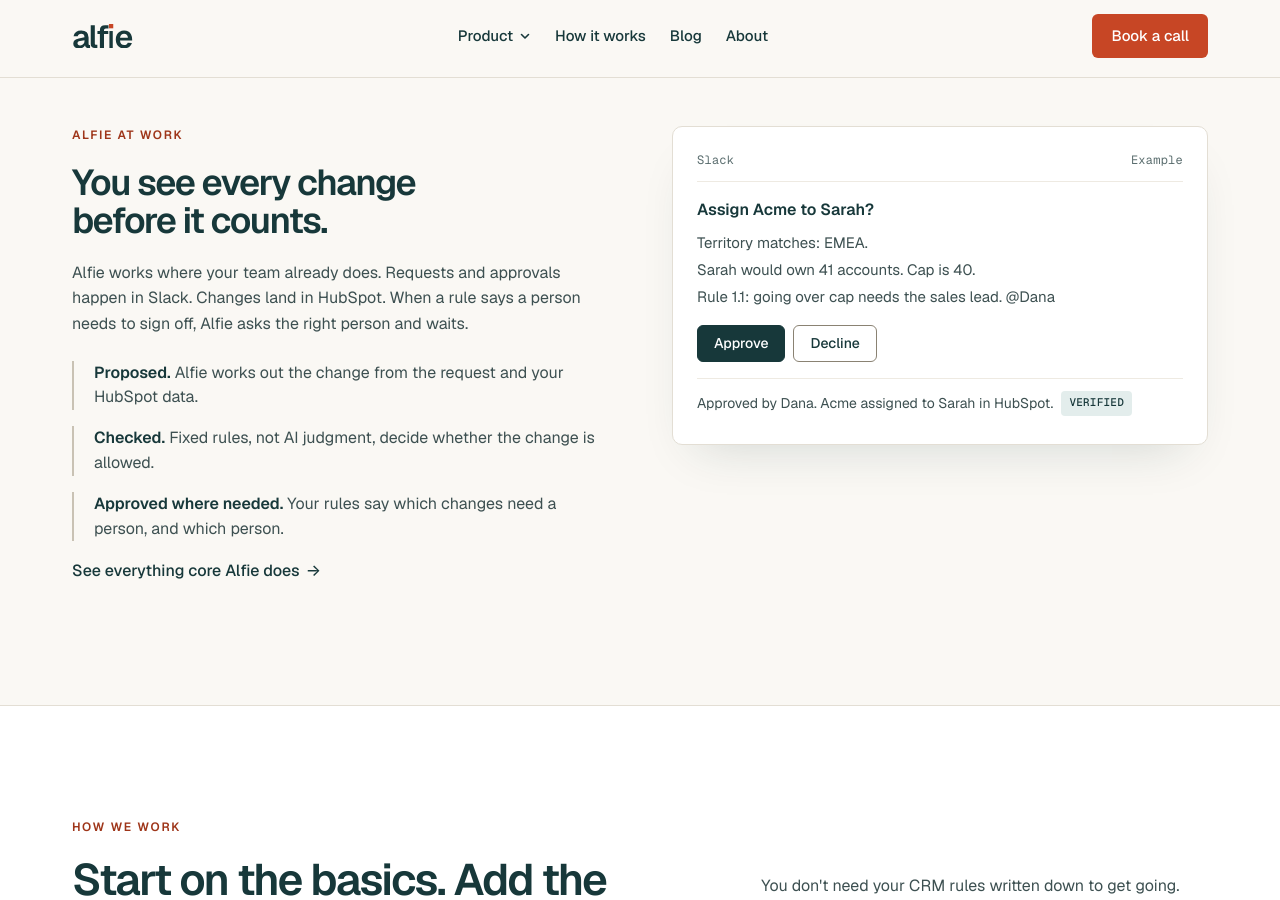
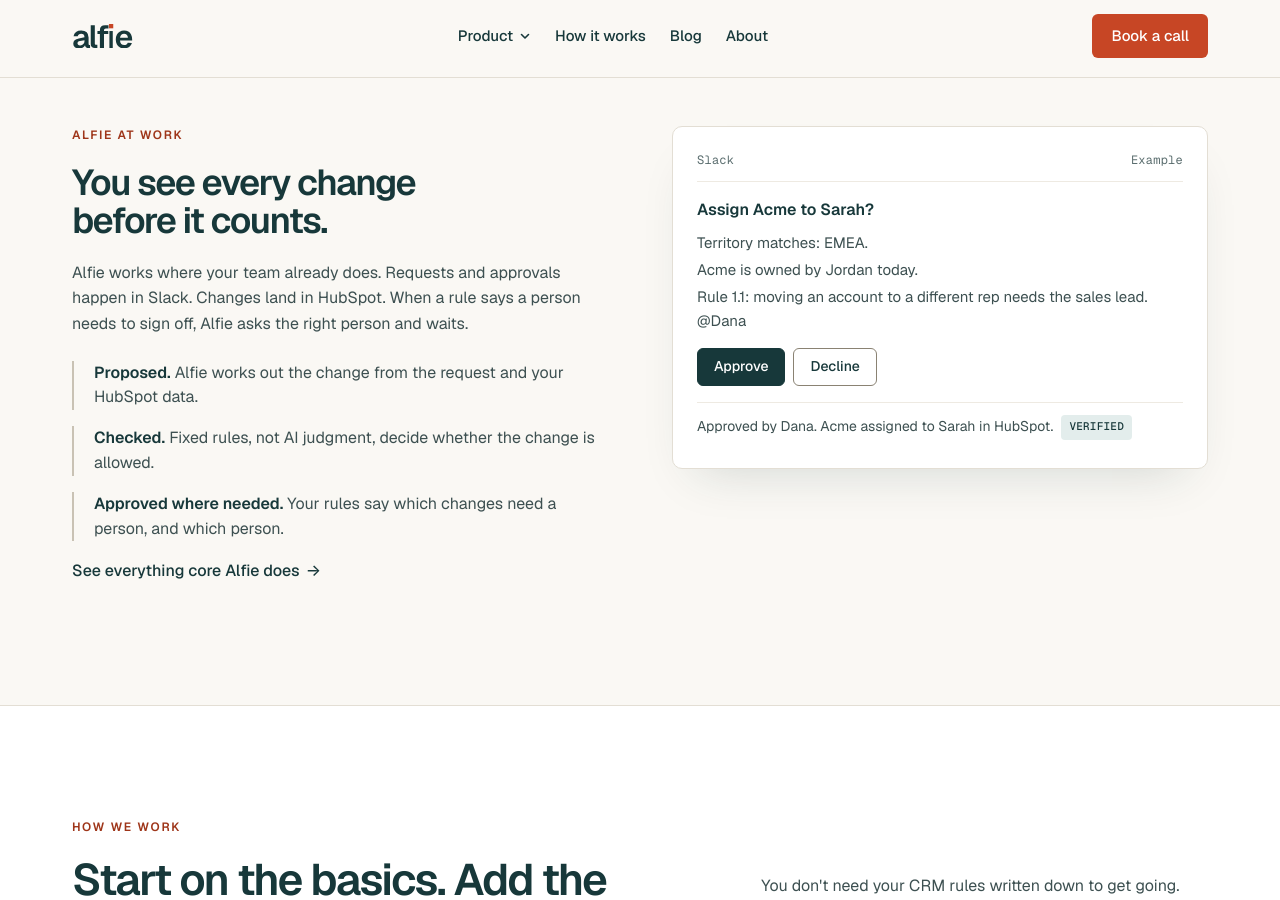
Before and after one commit to bsstaveley87/workwithalfie-site, a Jekyll site: the page built from index.html, in a window 1280 px wide and 900 px high, scrolled down 2504 px. Built offline with Jekyll 4.4.1, drawn with Linux system fonts in a browser that asks for light colours; some of the changed text lies outside the part shown.

Commit message:
Copy: owner-cap lines follow new rule 1.1 (pages)

```diff
--- a/how-it-works.html
+++ b/how-it-works.html
@@ -19,8 +19,8 @@ faq_ids: [how_q-day-one, faq_no-rules, faq_approval, faq_owns-rules, faq_hubspot
   <h2 id="st-title">Request. Rule check. Approval if needed. Verified.</h2>
   <ol class="steps tl">
     <li><span class="n" aria-hidden="true">01</span><h3>Request</h3><p>A change starts in one of two ways: someone asks in Slack ("Move Acme to Sarah"), one record or a pasted list, or Alfie spots something your rules cover, like a deal at Proposal with no close date. Alfie uses AI to read the request and your HubSpot data, and proposes one specific change.</p><p class="ex"><span class="ex-tag">Example</span>Request from Jordan: assign Acme Ltd to Sarah.</p></li>
-    <li><span class="n" aria-hidden="true">02</span><h3>Rule check</h3><p>Fixed checks, written from your approved rules, decide whether the change is allowed. AI proposes; it doesn't get the final say. If the change fails a rule, nothing is written and Alfie says which rule it failed.</p><p class="ex"><span class="ex-tag">Example</span>Territory passes. Over owner cap (41 of 40).</p></li>
-    <li><span class="n" aria-hidden="true">03</span><h3>Approval if needed</h3><p>Your rules say which changes need a person, and which person. Alfie asks them in Slack, with the reason, and waits. Nothing happens until they approve.</p><p class="ex"><span class="ex-tag">Example</span>Rule 1.1: going over cap needs the sales lead. @Dana [Approve] [Decline]</p></li>
+    <li><span class="n" aria-hidden="true">02</span><h3>Rule check</h3><p>Fixed checks, written from your approved rules, decide whether the change is allowed. AI proposes; it doesn't get the final say. If the change fails a rule, nothing is written and Alfie says which rule it failed.</p><p class="ex"><span class="ex-tag">Example</span>Territory passes. Acme is owned by Jordan today.</p></li>
+    <li><span class="n" aria-hidden="true">03</span><h3>Approval if needed</h3><p>Your rules say which changes need a person, and which person. Alfie asks them in Slack, with the reason, and waits. Nothing happens until they approve.</p><p class="ex"><span class="ex-tag">Example</span>Rule 1.1: moving an account to a different rep needs the sales lead. @Dana [Approve] [Decline]</p></li>
     <li><span class="n" aria-hidden="true">04</span><h3>Verified in HubSpot</h3><p>Alfie writes the change, then reads the record back by ID. Nothing counts as done until it matches. If it doesn't match, Alfie flags it rather than hiding it. Every step goes into a record you can see and export.</p><p class="ex"><span class="ex-tag">Example</span>Approved by Dana. Acme assigned to Sarah. Confirmed in HubSpot.</p></li>
   </ol>
   <p class="note">Verified means the value was confirmed right after the write. If someone changes it later, that's a new change, and Alfie flags it if it breaks a rule.</p>
--- a/index.html
+++ b/index.html
@@ -25,7 +25,7 @@ scripts: [home.js]
       <div class="queue-head">WORK QUEUE <span>Example data</span></div>
       <ol>
         <li><span class="job">Clean new contacts</span><span class="detail">Names, fields and lifecycle stage checked</span><span class="status s-done">DONE</span></li>
-        <li><span class="job">Assign Acme to Sarah</span><span class="detail">Territory passes. Over owner cap. <span class="chip">Approved by Dana (admin)</span></span><span class="status s-done w14">VERIFIED</span></li>
+        <li><span class="job">Assign Acme to Sarah</span><span class="detail">Territory passes. Acme is owned by Jordan today. <span class="chip">Approved by Dana (admin)</span></span><span class="status s-done w14">VERIFIED</span></li>
         <li><span class="job">Link Acme EU to its parent</span><span class="detail">Domain and hierarchy rules running</span><span class="status s-check">CHECKING</span></li>
         <li><span class="job">Merge duplicate companies</span><span class="detail">3 pairs found by rule, merged once the admin approved</span><span class="status s-done">DONE</span></li>
       </ol>
@@ -93,8 +93,8 @@ scripts: [home.js]
       <div class="head"><span>Slack</span><span>Example</span></div>
       <p class="t">Assign Acme to Sarah?</p>
       <p>Territory matches: EMEA.</p>
-      <p>Sarah would own 41 accounts. Cap is 40.</p>
-      <p>Rule 1.1: going over cap needs the sales lead. @Dana</p>
+      <p>Acme is owned by Jordan today.</p>
+      <p>Rule 1.1: moving an account to a different rep needs the sales lead. @Dana</p>
       <div class="fake-btns" aria-hidden="true"><span>Approve</span><span>Decline</span></div>
       <p class="after"><span>Approved by Dana. Acme assigned to Sarah in HubSpot.</span><span class="rec" aria-hidden="true"><span class="pill wait">WAITING</span><span class="pill ok">VERIFIED</span></span></p>
     </figure>
```
